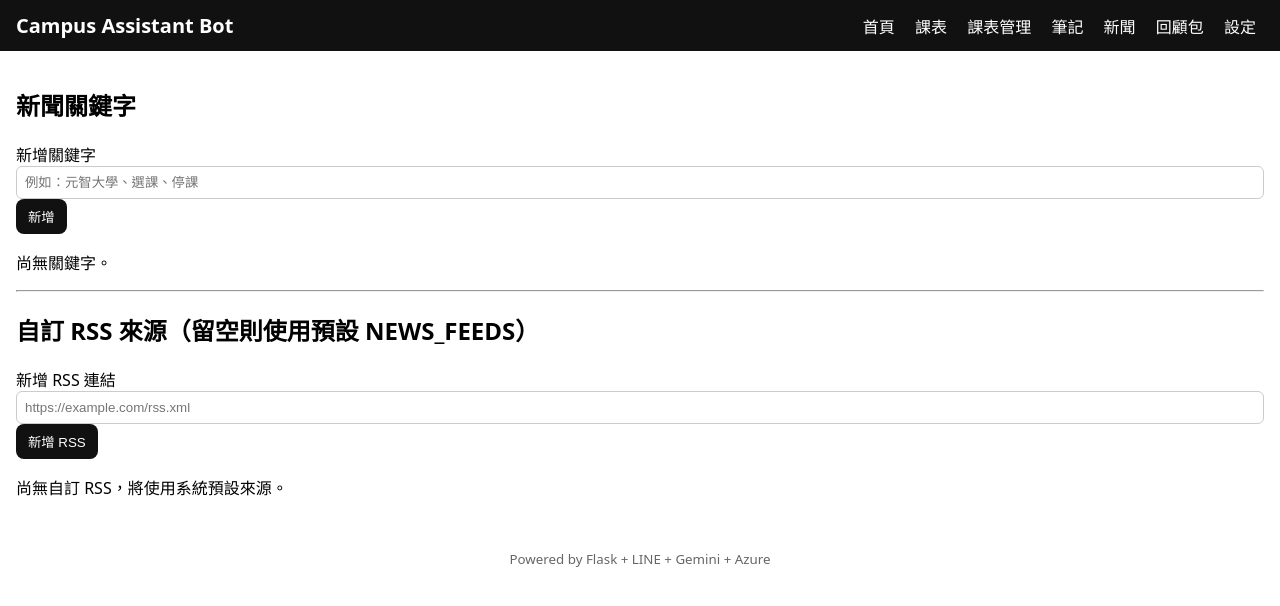
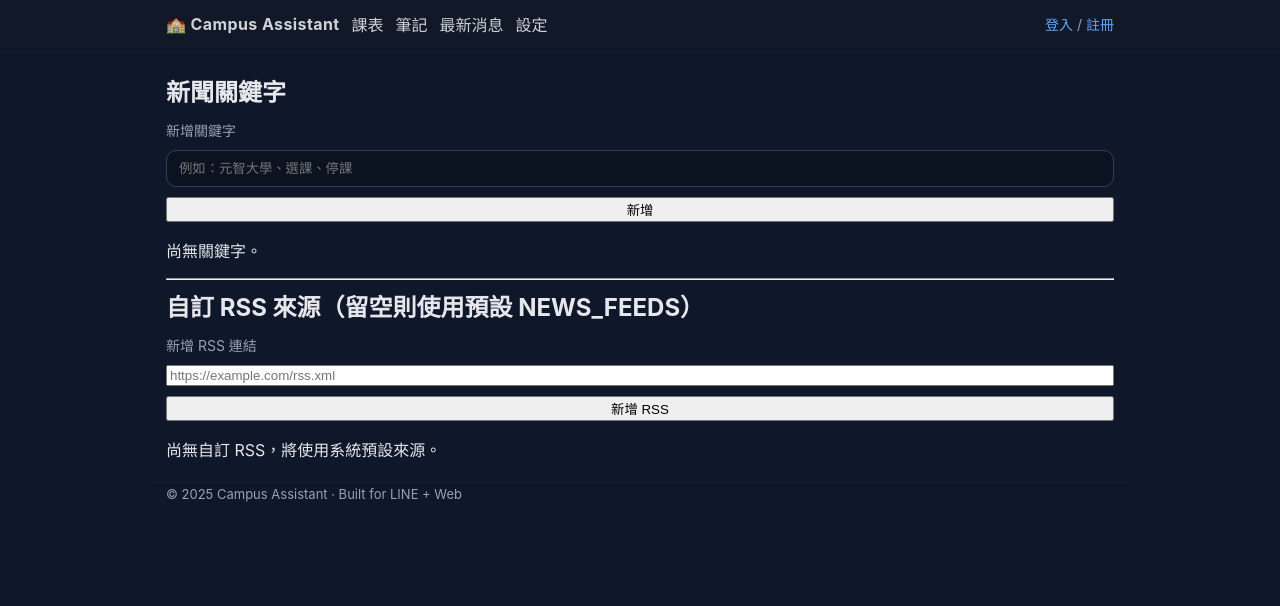
Before and after one commit to 400Ping/campus-bot, a Flask app: template templates/news.html in a window 1280 px wide. Shown: the top 606 px of the page. Run offline with Flask 3, Linux system fonts and the light colour scheme; the template is opened without the code that fills it, so the values that code supplies are empty; parts of the project's set-up code (start-up, migrations or seed data) failed here and were passed over.

Commit message:
fix web
Signed-off-by: 400Ping <fourhundredping@gmail.com>

```diff
--- a/services/db.py
+++ b/services/db.py
@@ -75,14 +75,17 @@
     return conn
 
 def init_db():
-    with _lock:
-        conn = get_conn()
-        cur = conn.cursor()
-        for ddl in SCHEMA:
-            cur.execute(ddl)
-        conn.commit()
-        conn.close()
-    _ensure_columns()
+    conn = get_conn()
+    cur = conn.cursor()
+    for ddl in SCHEMA:
+        s = (ddl or "").strip()
+        if not s:
+            continue
+        if not s.endswith(";"):
+            s += ";"
+        cur.executescript(s)
+    conn.commit()
+    conn.close()
 
 def _ensure_columns():
     conn = get_conn()
--- a/templates/base.html
+++ b/templates/base.html
@@ -1,30 +1,66 @@
-
 <!doctype html>
 <html lang="zh-Hant">
 <head>
   <meta charset="utf-8">
   <meta name="viewport" content="width=device-width, initial-scale=1">
-  <title>Campus Assistant Bot</title>
-  <link rel="stylesheet" href="{{ url_for('static', filename='styles.css') }}">
+  <title>{% block title %}Campus Assistant{% endblock %}</title>
+  <style>
+    :root { --bg:#0f172a; --panel:#111827; --card:#1f2937; --accent:#60a5fa; --text:#e5e7eb; --muted:#94a3b8; }
+    * { box-sizing: border-box; }
+    body { margin:0; font-family: -apple-system, BlinkMacSystemFont, "Segoe UI", Roboto, "Noto Sans TC", "Helvetica Neue", Arial, "Apple Color Emoji", "Segoe UI Emoji", "Segoe UI Symbol", "Noto Color Emoji"; background: var(--bg); color: var(--text); }
+    a { color: var(--accent); text-decoration: none; }
+    a:hover { text-decoration: underline; }
+    nav { background: var(--panel); border-bottom: 1px solid #0b1220; position: sticky; top: 0; z-index: 10; }
+    .nav-wrap { max-width: 980px; margin: 0 auto; padding: 12px 16px; display: flex; align-items: center; justify-content: space-between; gap: 12px; }
+    .brand { font-weight: 700; letter-spacing: .4px; }
+    .nav-links { display: flex; gap: 12px; flex-wrap: wrap; align-items: center; }
+    .nav-links a { color: var(--text); opacity: .9; }
+    .nav-right { color: var(--muted); font-size: 14px; }
+    .container { max-width: 980px; margin: 24px auto; padding: 0 16px; }
+    h1,h2,h3 { margin: 0 0 12px; }
+    .card { background: var(--card); border: 1px solid #0b1220; border-radius: 14px; padding: 16px; box-shadow: 0 8px 24px rgba(0,0,0,.22); }
+    .grid { display: grid; gap: 16px; }
+    @media (min-width: 800px) { .grid-2 { grid-template-columns: 1fr 1fr; } }
+    .btn { background: var(--accent); color: #0b1220; border: 0; padding: 10px 14px; border-radius: 10px; font-weight: 600; cursor: pointer; }
+    .btn:hover { filter: brightness(1.08); }
+    .btn.secondary { background: transparent; color: var(--text); border: 1px solid #334155; }
+    form { display: grid; gap: 10px; }
+    label { font-size: 14px; color: var(--muted); }
+    input[type="text"], input[type="email"], input[type="password"] {
+      width: 100%; padding: 10px 12px; border-radius: 10px; border: 1px solid #334155; background: #0b1220; color: var(--text);
+    }
+    .notice { background: rgba(96,165,250,.1); border: 1px solid rgba(96,165,250,.4); padding: 10px 12px; border-radius: 10px; }
+    footer { color: var(--muted); font-size: 13px; padding: 24px 16px; border-top: 1px solid #0b1220; }
+    .spacer { height: 8px; }
+  </style>
 </head>
 <body>
-  <header>
-    <h1>Campus Assistant Bot</h1>
-    <nav>
-      <a href="{{ url_for('index') }}">首頁</a>
-      <a href="{{ url_for('web_schedule') }}">課表</a>
-      <a href="{{ url_for('web_schedule_manage') }}">課表管理</a>
-      <a href="{{ url_for('web_notes_page') }}">筆記</a>
-      <a href="{{ url_for('web_news_page') }}">新聞</a>
-      <a href="{{ url_for('web_review_page') }}">回顧包</a>
-      <a href="{{ url_for('web_settings') }}">設定</a>
-    </nav>
-  </header>
-  <main>
+  <nav>
+    <div class="nav-wrap">
+      <div class="nav-links">
+        <a class="brand" href="{{ url_for('index') }}">🏫 Campus Assistant</a>
+        <a href="{{ url_for('web_schedule') if 'web_schedule' in globals() else '/web/schedule' }}">課表</a>
+        <a href="{{ url_for('web_notes_manage') if 'web_notes_manage' in globals() else '/web/notes/manage' }}">筆記</a>
+        <a href="{{ url_for('web_news') if 'web_news' in globals() else '/web/news' }}">最新消息</a>
+        <a href="{{ url_for('web_settings') if 'web_settings' in globals() else '/web/settings' }}">設定</a>
+      </div>
+      <div class="nav-right">
+        {% if current_user.is_authenticated %}
+          已登入：<strong>{{ current_user.display_name }}</strong>
+          (<a href="{{ url_for('account_home') }}">帳戶</a> / <a href="{{ url_for('auth_logout') }}">登出</a>)
+        {% else %}
+          <a href="{{ url_for('auth_login') }}">登入</a> / <a href="{{ url_for('auth_register') }}">註冊</a>
+        {% endif %}
+      </div>
+    </div>
+  </nav>
+
+  <main class="container">
     {% block content %}{% endblock %}
   </main>
-  <footer>
-    <small>Powered by Flask + LINE + Gemini + Azure</small>
+
+  <footer class="container">
+    <div>© {{ 2025 }} Campus Assistant · Built for LINE + Web</div>
   </footer>
 </body>
 </html>
```
Also changed, not shown: base.html (deleted, +0 -66 lines), templates/account.html (renamed from account.html), templates/link_line.html (renamed from link_line.html), templates/login.html (renamed from login.html), templates/register.html (renamed from register.html).
